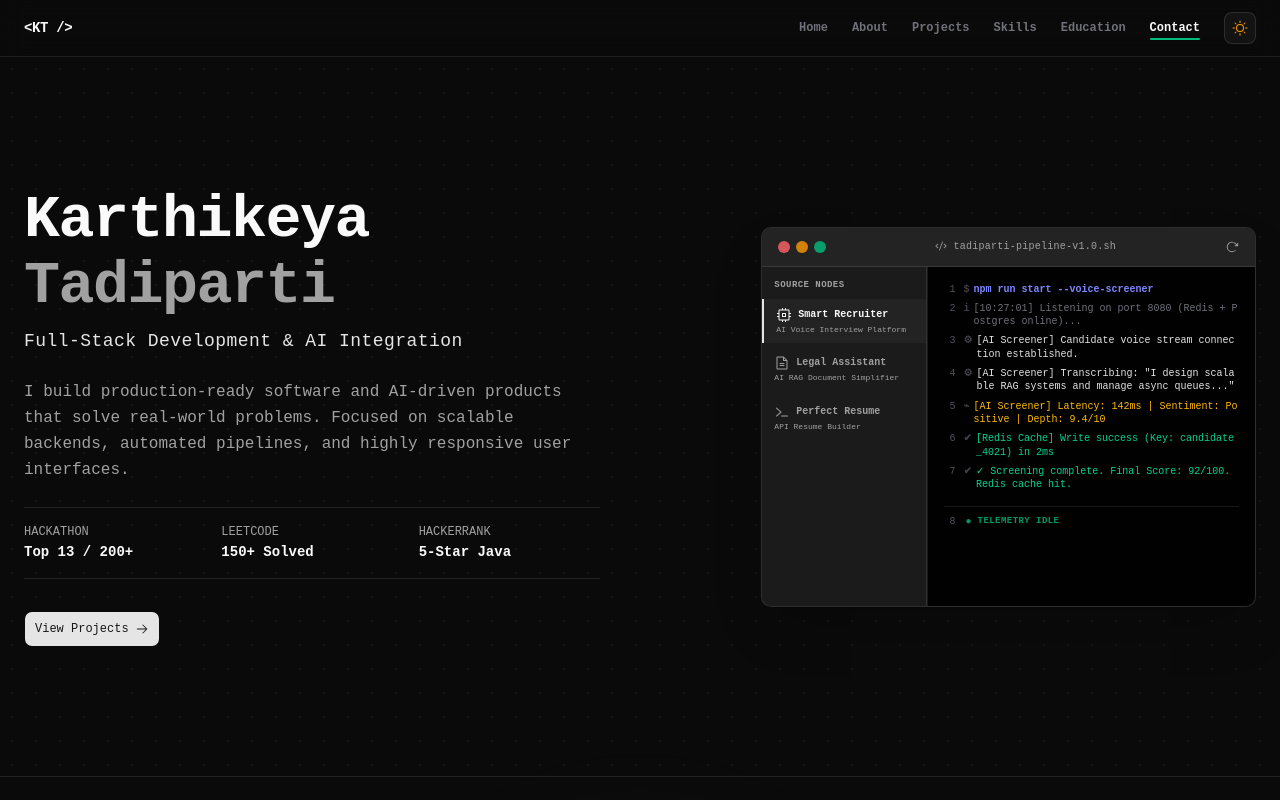
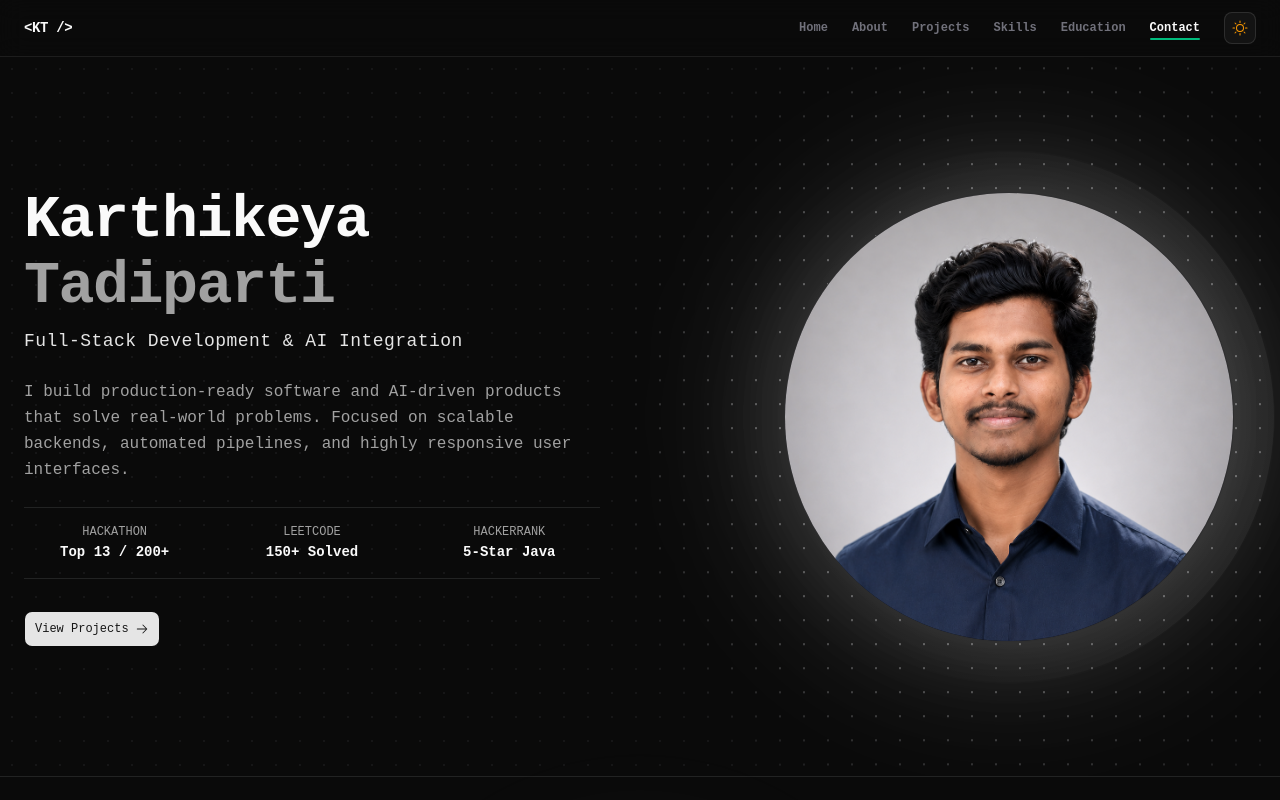
Before and after one commit to KarthikeyaTadiparti/new-portfolio, a React (Vite) app in the folder frontend/: page / in a window 1280 px wide. Shown: the top 800 px of the page. Built offline with nearby package versions, Linux system fonts and the light colour scheme.

Commit message:
Modify hero section

```diff
--- a/frontend/components/hero-section.tsx
+++ b/frontend/components/hero-section.tsx
@@ -1,127 +1,17 @@
-import React, { useState, useEffect, useRef } from "react"
-import { motion, AnimatePresence } from "motion/react"
-import {
-  TerminalIcon,
-  CpuIcon,
-  FileTextIcon,
-  ArrowRightIcon,
-  ArrowClockwiseIcon,
-  CodeIcon
-} from "@phosphor-icons/react"
+import { motion } from "motion/react"
+import { ArrowRightIcon } from "@phosphor-icons/react"
 import { Button } from "@/components/ui/button"
 
-// Project definitions and step logs for the terminal simulator
-interface LogStep {
-  type: "command" | "info" | "action" | "metric" | "success"
-  text: string
-  delay: number // milliseconds before showing this step
-}
-
-interface ProjectConfig {
-  id: string
-  name: string
-  shortDesc: string
-  icon: React.ReactNode
-  steps: LogStep[]
-}
-
 export function HeroSection() {
-  const [activeTab, setActiveTab] = useState<string>("smart-recruiter")
-  const [currentStepIndex, setCurrentStepIndex] = useState<number>(0)
-  const [isPlaying, setIsPlaying] = useState<boolean>(true)
-  const timerRef = useRef<any>(null)
-
-  const projects: ProjectConfig[] = [
-    {
-      id: "smart-recruiter",
-      name: "Smart Recruiter",
-      shortDesc: "AI Voice Interview Platform",
-      icon: <CpuIcon className="size-4" />,
-      steps: [
-        { type: "command", text: "npm run start --voice-screener", delay: 300 },
-        { type: "info", text: "[10:27:01] Listening on port 8080 (Redis + Postgres online)...", delay: 400 },
-        { type: "action", text: "[AI Screener] Candidate voice stream connection established.", delay: 600 },
-        { type: "action", text: "[AI Screener] Transcribing: \"I design scalable RAG systems and manage async queues...\"", delay: 800 },
-        { type: "metric", text: "[AI Screener] Latency: 142ms | Sentiment: Positive | Depth: 9.4/10", delay: 700 },
-        { type: "success", text: "[Redis Cache] Write success (Key: candidate_4021) in 2ms", delay: 400 },
-        { type: "success", text: "✓ Screening complete. Final Score: 92/100. Redis cache hit.", delay: 500 }
-      ]
-    },
-    {
-      id: "legal-assistant",
-      name: "Legal Assistant",
-      shortDesc: "AI RAG Document Simplifier",
-      icon: <FileTextIcon className="size-4" />,
-      steps: [
-        { type: "command", text: "n8n trigger --pipeline legal-doc-rag", delay: 300 },
-        { type: "info", text: "[10:27:01] Fetching document: nda_draft_final.pdf (4.2 MB)", delay: 400 },
-        { type: "action", text: "[RAG Pipeline] Text chunking complete. 128 vector embeddings generated.", delay: 600 },
-        { type: "action", text: "[Vector DB] Querying dense index for: \"termination without cause liabilities\"", delay: 700 },
-        { type: "metric", text: "[AI Model] RAG context retrieval complete. LLM response latency: 280ms", delay: 700 },
-        { type: "success", text: "[Output] Simplified: \"Either party can terminate with 30-day written notice.\"", delay: 600 },
-        { type: "success", text: "✓ Document parsed. Custom legal summary generated successfully.", delay: 400 }
-      ]
-    },
-    {
-      id: "perfect-resume",
-      name: "Perfect Resume",
-      shortDesc: "API Resume Builder",
-      icon: <TerminalIcon className="size-4" />,
-      steps: [
-        { type: "command", text: "curl -X POST /api/resume/populate-linkedin", delay: 300 },
-        { type: "info", text: "[10:27:01] Initiating LinkedIn OAuth payload verification...", delay: 400 },
-        { type: "action", text: "[API] Fetching profile data, job roles, and skills...", delay: 600 },
-        { type: "action", text: "[Parser] Mapping 8 professional roles & 12 projects to CV schema...", delay: 700 },
-        { type: "metric", text: "[Resume Gen] Compiling resume schema. Redux state dispatched.", delay: 500 },
-        { type: "success", text: "[PDF Generator] Output buffer created (214 KB) in 14ms", delay: 400 },
-        { type: "success", text: "✓ Resume pre-populated. PDF template generated. Ready for export.", delay: 500 }
-      ]
-    }
-  ]
-
-  const currentProject = projects.find(p => p.id === activeTab) || projects[0]
-
-  // Handle step-by-step terminal logging animation
-  useEffect(() => {
-    if (!isPlaying) return
-
-    const currentSteps = currentProject.steps
-    if (currentStepIndex < currentSteps.length) {
-      const nextStep = currentSteps[currentStepIndex]
-      timerRef.current = setTimeout(() => {
-        setCurrentStepIndex(prev => prev + 1)
-      }, nextStep.delay)
-    }
-
-    return () => {
-      if (timerRef.current) clearTimeout(timerRef.current)
-    }
-  }, [currentStepIndex, activeTab, isPlaying, currentProject])
-
-  // Reset steps when tab changes
-  const handleTabChange = (tabId: string) => {
-    setActiveTab(tabId)
-    setCurrentStepIndex(0)
-    setIsPlaying(true)
-  }
-
-  const restartSimulation = () => {
-    setCurrentStepIndex(0)
-    setIsPlaying(true)
-  }
-
   return (
     <section id="hero" className="relative min-h-[90vh] flex flex-col justify-center px-6 py-12 md:py-24 overflow-hidden border-b border-border bg-background scroll-mt-14 md:scroll-mt-8">
       {/* Background patterns */}
       <div className="absolute inset-0 bg-[radial-gradient(#e4e4e7_1px,transparent_1px)] dark:bg-[radial-gradient(#27272a_1px,transparent_1px)] [background-size:24px_24px] opacity-40 pointer-events-none" />
 
-
-
       <div className="max-w-7xl mx-auto w-full grid grid-cols-1 lg:grid-cols-12 gap-12 lg:gap-8 items-center relative">
 
         {/* Left Column: Context Storytelling */}
-        <div className="lg:col-span-7 flex flex-col space-y-6 text-left">
-
+        <div className="lg:col-span-7 flex flex-col space-y-6 text-center lg:text-left items-center lg:items-start order-2 lg:order-1">
           <div className="space-y-2">
             <h1 className="text-4xl md:text-5xl lg:text-6xl font-bold tracking-tight font-mono text-foreground leading-[1.1]">
               Karthikeya <br />
@@ -138,7 +28,7 @@ export function HeroSection() {
           </p>
 
           {/* Quick stats for credibility */}
-          <div className="grid grid-cols-3 gap-4 border-t border-b border-border py-4 font-mono max-w-xl">
+          <div className="grid grid-cols-3 gap-4 border-t border-b border-border py-4 font-mono max-w-xl w-full text-center">
             <div>
               <p className="text-xs text-muted-foreground">HACKATHON</p>
               <p className="text-sm font-semibold text-foreground mt-0.5">Top 13 / 200+</p>
@@ -154,7 +44,7 @@ export function HeroSection() {
           </div>
 
           {/* CTAs */}
-          <div className="flex flex-wrap items-center gap-4 pt-2">
+          <div className="flex flex-wrap items-center justify-center lg:justify-start gap-4 pt-2">
             <Button
               variant="default"
               size="lg"
@@ -169,149 +59,82 @@ export function HeroSection() {
               View Projects
               <ArrowRightIcon className="size-3.5 transition-transform group-hover:translate-x-1" />
             </Button>
-            <Button
-              variant="outline"
-              size="lg"
-              className="rounded-md font-mono text-xs cursor-pointer"
-              asChild
-            >
-              {/* <a href="/KarthikeyaTadiparti_Resume.pdf" download="KarthikeyaTadiparti_Resume.pdf">
-                Download Resume
-                <DownloadSimple className="size-3.5 ml-1" />
-              </a> */}
-            </Button>
           </div>
         </div>
 
-        {/* Right Column: Signature Terminal Dashboard Widget */}
-        <div className="lg:col-span-5 w-full flex flex-col">
-          <div className="w-full border border-border bg-card text-card-foreground shadow-2xl rounded-lg overflow-hidden font-mono text-xs flex flex-col h-[380px]">
+        {/* Right Column: Professional Profile Image */}
+        <div className="lg:col-span-5 w-full flex items-center justify-center relative min-h-[360px] md:min-h-[440px] lg:min-h-[500px] order-1 lg:order-2">
 
-            {/* Terminal Window Header Bar */}
-            <div className="bg-muted/80 px-4 py-3 border-b border-border flex items-center justify-between select-none">
-              <div className="flex items-center gap-1.5">
-                <div className="size-3 rounded-full bg-destructive/80" />
-                <div className="size-3 rounded-full bg-amber-500/80" />
-                <div className="size-3 rounded-full bg-emerald-500/80" />
-              </div>
-              <div className="text-[10px] text-muted-foreground tracking-wide flex items-center gap-1.5">
-                <CodeIcon className="size-3" />
-                tadiparti-pipeline-v1.0.sh
-              </div>
-              <button
-                onClick={restartSimulation}
-                className="text-muted-foreground hover:text-foreground transition-colors outline-none cursor-pointer"
-                title="Restart Log Stream"
-              >
-                <ArrowClockwiseIcon className="size-3.5" />
-              </button>
-            </div>
+          {/* Main Sized Container (holds image and absolute overlays) */}
+          <div className="relative w-[300px] h-[300px] sm:w-[380px] sm:h-[380px] lg:w-[450px] lg:h-[450px] flex items-center justify-center">
 
-            {/* Sidebar & Console Grid Layout */}
-            <div className="flex-1 grid grid-cols-12 overflow-hidden h-full">
+            {/* Background Decoration: Radial Gradient */}
+            <div
+              className="absolute -inset-10 rounded-full pointer-events-none z-0 text-foreground opacity-[0.12]"
+              style={{
+                background: 'radial-gradient(circle at 65% 50%, currentColor 0%, transparent 70%)'
+              }}
+            />
 
-              {/* Terminal Tabs / Sidebar */}
-              <div className="col-span-4 bg-muted/30 border-r border-border py-2 flex flex-col gap-1">
-                <div className="px-3 py-1 text-[9px] uppercase tracking-wider text-muted-foreground font-semibold">
-                  Source Nodes
-                </div>
-                {projects.map((project) => {
-                  const isActive = activeTab === project.id
-                  return (
-                    <button
-                      key={project.id}
-                      onClick={() => handleTabChange(project.id)}
-                      className={`w-full text-left px-3 py-2 flex flex-col gap-0.5 transition-all outline-none cursor-pointer ${
-                        isActive
-                          ? "bg-accent/80 text-foreground border-l-2 border-primary"
-                          : "text-muted-foreground hover:bg-muted/30 hover:text-foreground"
-                      }`}
-                    >
-                      <div className="flex items-center gap-1.5 font-semibold text-[10px] whitespace-nowrap overflow-hidden text-ellipsis">
-                        {project.icon}
-                        {project.name}
-                      </div>
-                      <div className="text-[8px] text-muted-foreground truncate max-w-full">
-                        {project.shortDesc}
-                      </div>
-                    </button>
-                  )
-                })}
-              </div>
+            {/* Background Decoration: Dotted Matrix Pattern */}
+            <div
+              className="absolute -inset-24 sm:-inset-32 lg:-inset-40 opacity-45 pointer-events-none z-0 text-foreground"
+              style={{
+                backgroundImage: 'radial-gradient(currentColor 1.5px, transparent 1.5px)',
+                backgroundSize: '24px 24px',
+                WebkitMaskImage: 'radial-gradient(circle, black 20%, transparent 80%)',
+                maskImage: 'radial-gradient(circle, black 20%, transparent 80%)',
+              }}
+            />
 
-              {/* Console Output Terminal */}
-              <div className="col-span-8 bg-zinc-50 dark:bg-black/95 p-4 overflow-y-auto text-[10px] flex flex-col gap-1.5 border-l border-border dark:border-zinc-900 scrollbar-thin scrollbar-thumb-zinc-200 dark:scrollbar-thumb-zinc-800 scrollbar-track-transparent">
-                <AnimatePresence mode="popLayout">
-                  {currentProject.steps.slice(0, currentStepIndex).map((step, idx) => {
-                    let textClass = "text-zinc-800 dark:text-zinc-300"
-                    let prefix = " "
+            {/* Glow Layer 1: Soft glow */}
+            <motion.div
+              initial={{ opacity: 0 }}
+              animate={{ opacity: 1 }}
+              transition={{ delay: 0.8, duration: 0.8 }}
+              className="absolute inset-0 rounded-full bg-foreground/15 blur-[80px] pointer-events-none z-0"
+            />
 
-                    if (step.type === "command") {
-                      textClass = "text-indigo-600 dark:text-indigo-400 font-semibold"
-                      prefix = "$ "
-                    } else if (step.type === "info") {
-                      textClass = "text-zinc-400 dark:text-zinc-500"
-                      prefix = "i "
-                    } else if (step.type === "action") {
-                      textClass = "text-zinc-700 dark:text-zinc-200"
-                      prefix = "⚙ "
-                    } else if (step.type === "metric") {
-                      textClass = "text-amber-600 dark:text-amber-400 font-medium"
-                      prefix = "⌁ "
-                    } else if (step.type === "success") {
-                      textClass = "text-emerald-600 dark:text-emerald-400 font-medium"
-                      prefix = "✔ "
-                    }
+            {/* Glow Layer 2: Secondary glow ring */}
+            <motion.div
+              initial={{ opacity: 0 }}
+              animate={{ opacity: 1 }}
+              transition={{ delay: 0.8, duration: 0.8 }}
+              className="absolute inset-0 rounded-full bg-foreground/8 blur-[120px] pointer-events-none z-0"
+            />
 
-                    return (
-                      <motion.div
-                        key={`${activeTab}-step-${idx}`}
-                        initial={{ opacity: 0, x: -5 }}
-                        animate={{ opacity: 1, x: 0 }}
-                        transition={{ duration: 0.15 }}
-                        className="flex items-start gap-1"
-                      >
-                        <span className="text-zinc-400 dark:text-zinc-600 select-none w-4 text-right pr-1">
-                          {idx + 1}
-                        </span>
-                        <span className="text-zinc-400 dark:text-zinc-700 select-none font-bold">
-                          {prefix}
-                        </span>
-                        <span className={`flex-1 break-all ${textClass}`}>
-                          {step.text}
-                        </span>
-                      </motion.div>
-                    )
-                  })}
-                </AnimatePresence>
+            {/* Glow Layer 3: Animated pulse circle */}
+            <motion.div
+              className="absolute inset-0 rounded-full bg-foreground/10 blur-[50px] pointer-events-none z-0"
+              initial={{ opacity: 0 }}
+              animate={{
+                opacity: 1,
+                scale: [1, 1.05, 1],
+              }}
+              transition={{
+                opacity: { delay: 0.8, duration: 0.8 },
+                scale: {
+                  delay: 1.6,
+                  duration: 5,
+                  ease: "easeInOut",
+                  repeat: Infinity,
+                }
+              }}
+            />
 
-                {/* Animated Typing Indicator / Blink cursor */}
-                {isPlaying && currentStepIndex < currentProject.steps.length && (
-                  <div className="flex items-center gap-1 pl-5">
-                    <div className="size-1 rounded-full bg-indigo-500 animate-ping" />
-                    <span className="text-zinc-400 dark:text-zinc-600 italic select-none">running pipeline...</span>
-                  </div>
-                )}
-
-                {/* Finished prompt */}
-                {currentStepIndex === currentProject.steps.length && (
-                  <motion.div
-                    initial={{ opacity: 0 }}
-                    animate={{ opacity: 1 }}
-                    className="flex items-center gap-1.5 mt-2 pt-2 border-t border-zinc-200 dark:border-zinc-900 text-zinc-400 dark:text-zinc-500"
-                  >
-                    <span className="text-zinc-400 dark:text-zinc-600 select-none w-4 text-right pr-1">
-                      {currentProject.steps.length + 1}
-                    </span>
-                    <span className="text-emerald-500/80">●</span>
-                    <span className="font-semibold text-[9px] uppercase tracking-wider text-emerald-500/80">
-                      Telemetry Idle
-                    </span>
-                  </motion.div>
-                )}
-              </div>
-
-            </div>
+            {/* Profile Image Container */}
+            <motion.div
+              initial={{ opacity: 0, scale: 0.9 }}
+              animate={{ opacity: 1, scale: 1 }}
+              transition={{ duration: 0.8, ease: "easeOut" }}
+              className="relative w-full h-full rounded-full overflow-hidden border border-white/15 z-10 bg-zinc-950"
+            >
+              <img
+                src="/photo.png"
+                alt="Karthikeya Tadiparti"
+                className="w-full h-full object-cover object-center"
+              />
+            </motion.div>
           </div>
         </div>
 
```
Also changed, not shown: frontend/public/photo.png (added).
